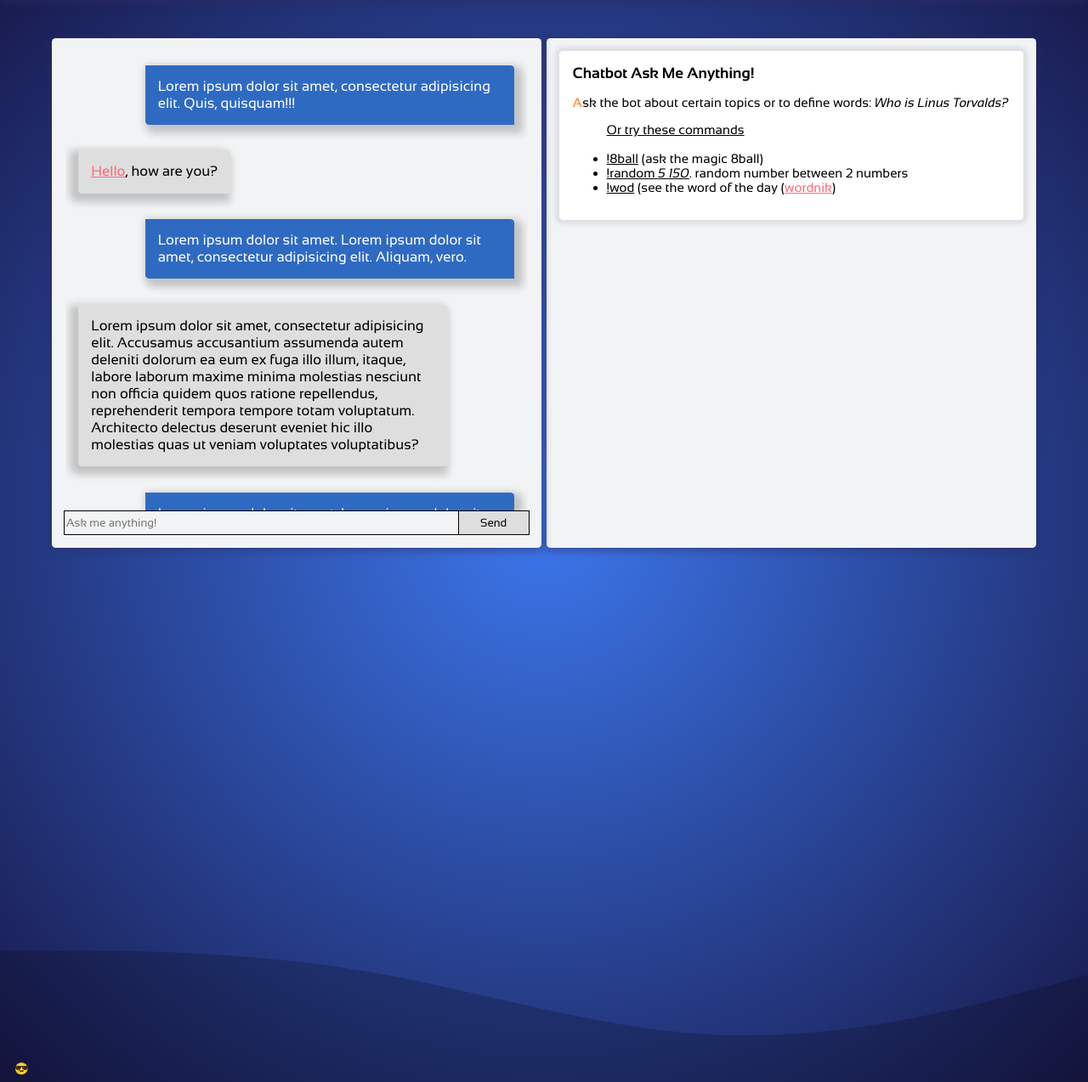
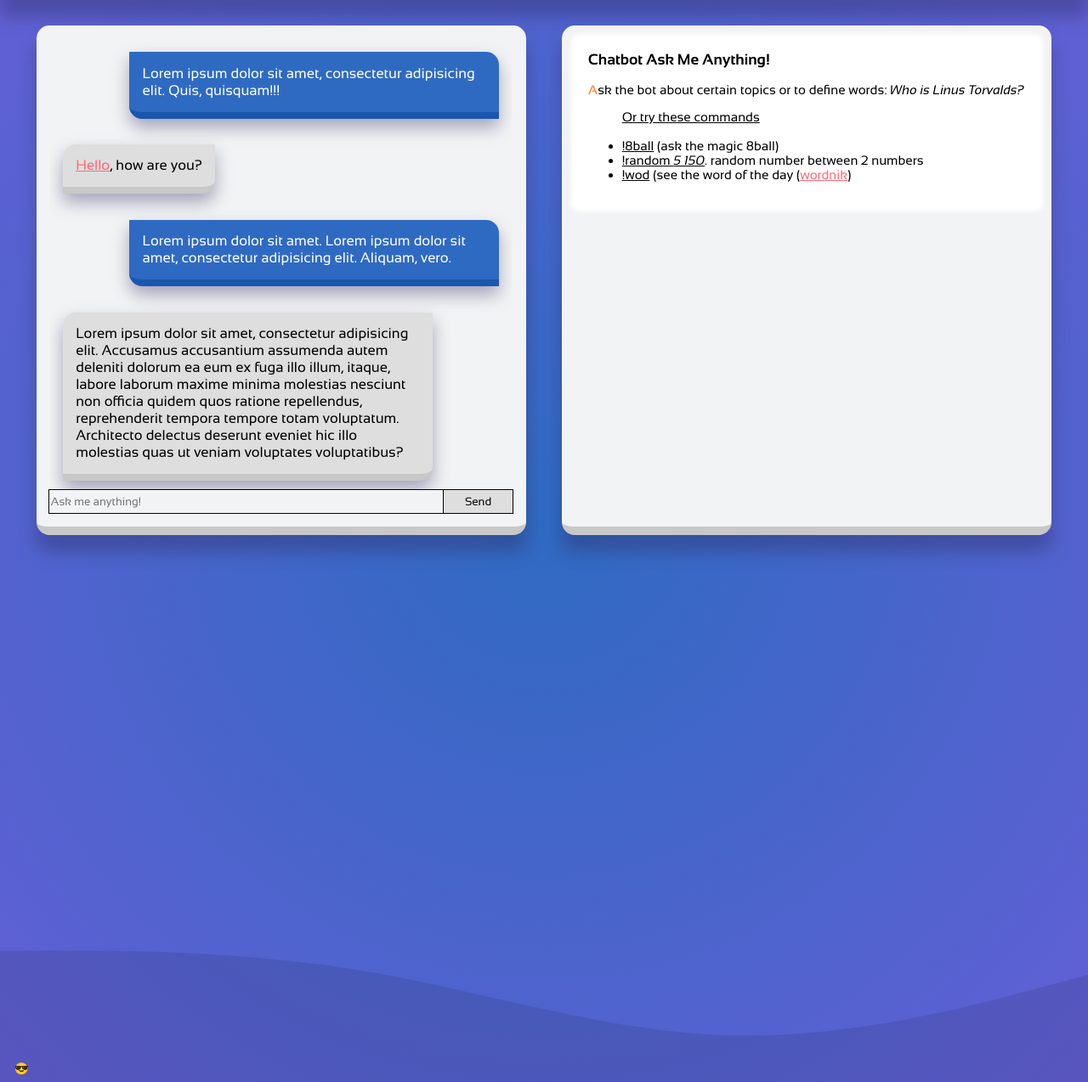
Before and after one commit to codeflyio/Codefly, a Flask app: page /projects/chat/ in a window 1280 px wide. Shown: the part 46-1320 px from the top of the page at 85% size. Run offline with Flask 2, Linux system fonts and the light colour scheme.

Commit message:
css changes for chat. added thanks.html

```diff
--- a/main.py
+++ b/main.py
@@ -1,5 +1,3 @@
-import flask
-
 import keys
 from flask import Flask, render_template, request, redirect, url_for, flash
 from flask_wtf import FlaskForm
@@ -28,6 +26,11 @@
 @app.route('/about/')
 def about():
     return render_template('about.html', title="Codefly - About"), 200
+
+
+@app.route('/thanks/')
+def thanks():
+    return render_template('thanks.html', title="Codefly - Thanks"), 200
 
 
 @app.route('/contact/', methods=['GET', 'POST'])
--- a/static/chat.css
+++ b/static/chat.css
@@ -1,23 +1,18 @@
 #chat_window {
     background-color: var(--offwhite);
-    border-radius: 0.3rem;
-    box-shadow: 0 2px 10px 2px rgba(47,45,101,0.5);
+    border-radius: 1rem;
+    filter: drop-shadow(0 20px 10px rgba(47,45,101, 0.4));
+    border-bottom: 10px solid #C8C8C8FF;
     padding: 1rem;
     position: sticky;
     top: 2rem;
     width: 45%;
     min-width: 400px;
-    height: 45%;
-    min-height: 600px;
-    float: left;
-    margin: 2rem 0 0 4rem;
-
-    /*resize: both;*/
-    /*overflow: hidden;*/
+    height: 600px;
+    margin-top: 1rem;
 }
 
 #chat {
-    overflow-y: scroll;
     overflow-y: scroll;
     overflow-x: hidden;
     width: 100%;
@@ -59,8 +53,9 @@
     position: relative;
     float: right;
     clear: both;
-    box-shadow: 5px 5px 10px 5px rgba(0,0,0, 0.2);
-    border-radius: 0 0.3rem 0 0.3rem;
+    border-radius: 0 1rem 0 1rem;
+    filter: drop-shadow(0 10px 10px rgba(47,45,101, 0.4));
+    border-bottom: 8px solid #1b56ae;
     background-color: var(--blue);
     animation: fadeIn 0.5s;
     overflow-wrap: break-word;
@@ -73,12 +68,12 @@
     max-width: 80%;
     margin: 1rem;
     padding: 1rem;
-    /*text-align: center;*/
     position: relative;
     float: left;
     clear: both;
-    box-shadow: -5px 5px 10px 5px rgba(0,0,0, 0.2);
-    border-radius: 0 0.3rem 0 0.3rem;
+    border-radius: 1rem 0 1rem 0;
+    filter: drop-shadow(0 10px 10px rgba(47,45,101, 0.4));
+    border-bottom: 8px solid #c8c8c8;
     animation: fadeIn 0.5s;
     overflow-wrap: break-word;
     font-size:1.1rem;
@@ -121,20 +116,21 @@
 
 aside {
     background-color: #f2f3f4;
-    box-shadow: 0 2px 10px 2px rgba(47,45,101,0.5);
-    border-radius: 0.3rem;
+    border-radius: 1rem;
+    filter: drop-shadow(0 20px 10px rgba(47,45,101, 0.4));
+    border-bottom: 10px solid #C8C8C8FF;
     color: #000;
     width: 45%;
+    height:600px;
     min-width: 500px;
     min-height: 600px;
-    float: right;
-    margin: 2rem 4rem 0 0;
+    margin-top: 1rem;
 }
 
 aside section {
     background-color: #fff;
     border-radius: 0.3rem;
-    box-shadow: 0 0 5px 5px rgba(47,45,101,0.1);
+    box-shadow: 0 0 5px 5px #fff;
     margin: 1rem;
     padding: 1rem;
 }
--- a/static/default.css
+++ b/static/default.css
@@ -5,8 +5,10 @@
     --pink: #FF6978;
     --iceblue: #64E9EE;
     --blue: #2f6ac2;
+    --lightblue: #487bda;
     --offwhite: #f2f3f4;
     --purple: #2f2d65;
+    --lightpurple: #635fd5;
     /*filter: invert(1) hue-rotate(180deg);*/
 }
 
--- a/templates/about.html
+++ b/templates/about.html
@@ -2,14 +2,9 @@
 {% block head %}
 {% endblock head %}
 {% block content %}
-
 <main>
     <section>
         <h2 style="text-decoration: underline">About</h2>
-        <p>
-            This is a personal project website for educational purposes. &#128519;
-        </p>
     </section>
 </main>
-
 {% endblock content %}
--- a/templates/base.html
+++ b/templates/base.html
@@ -34,14 +34,15 @@
                 <li><a href="{{ url_for('articles') }}">&#128221; Articles</a></li>
                 <li><a href="{{ url_for('about') }}">&#128214; About</a></li>
                 <li><a href="{{ url_for('contact') }}">&#128231; Contact</a></li>
-                <li><a href="#">&#128077; Acknowledgements</a></li>
-                <li><a href="https://github.com/codeflyio/Codefly" target="_blank">
-                    <img alt="Github" src="{{ url_for('static', filename='github.svg') }}"></img>  GitHub</a></li>
             </ul>
+            <div id="menuFooter">
+                <a href="https://github.com/codeflyio/Codefly" target="_blank">GitHub</a>
+                <a href="{{ url_for('thanks') }}">Thanks</a>
+            </div>
         </nav>
     </div>
 </div>
-{% block content %} {% endblock content %}
+{% block content %}{% endblock content %}
 <footer>
     <ul>
         <li>😎</li>
--- a/templates/chat.html
+++ b/templates/chat.html
@@ -4,7 +4,7 @@
     <script src="{{ url_for('static', filename='chat.js') }}" defer></script>
 {% endblock head %}
 {% block content %}
-
+<div style="width:100%;margin:0;padding:0;display:flex;justify-content: space-evenly">
 <div id="chat_window">
 
     <div id="chat">
@@ -45,7 +45,7 @@
             </ul>
     </section>
 </aside>
-
+</div>
 
 
 {% endblock content %}
--- a/templates/index.html
+++ b/templates/index.html
@@ -12,9 +12,8 @@
             <li><a href="{{ url_for('articles') }}">&#128221; Articles</a></li>
             <li><a href="{{ url_for('about') }}">&#128214; About</a></li>
             <li><a href="{{ url_for('contact') }}">&#128231; Contact</a></li>
-            <li><a href="#">&#128077; Acknowledgements</a></li>
+            <li><a href="{{ url_for('thanks') }}">&#128077; Thanks</a></li>
         </ul>
     </section>
 </main>
-
 {% endblock content %}
```
Also changed, not shown: other parts of static/chat.css (+0 -42 lines), other parts of static/default.css (+31 -12 lines), static/logs.js (+5 -7 lines), templates/gw2.html (+5 -5 lines), templates/thanks.html (added, +10 -0 lines), static/wave.svg.
